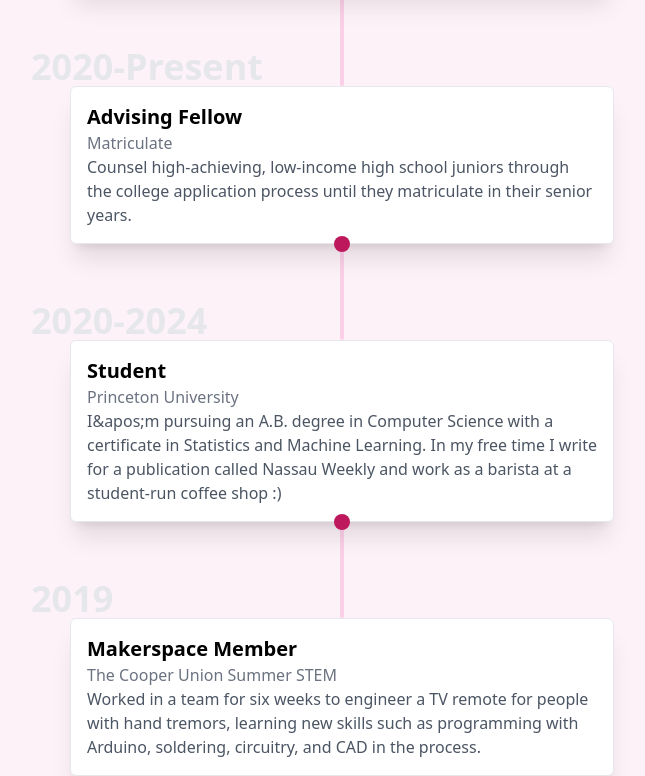
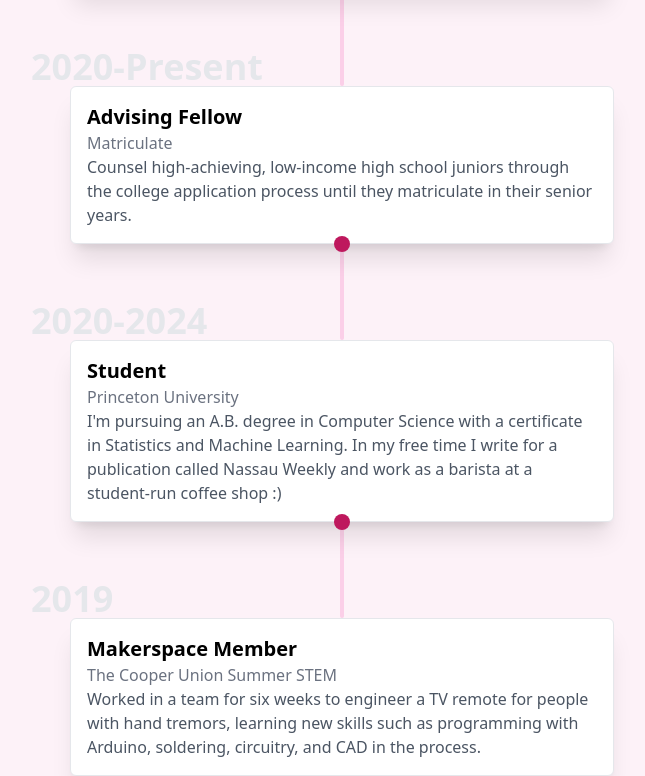
Before and after one commit to evavesely/My-Portfolio-Website, a Next.js app: page /experience in a window 1280 px wide. Shown: the part 1024-1800 px from the top of the page, without its empty margins (298-943 px from the left). Built offline with nearby package versions, Linux system fonts and the light colour scheme.

Commit message:
fixed typo

```diff
--- a/constants/data.js
+++ b/constants/data.js
@@ -28,7 +28,7 @@
           title: "Student",
           company: "Princeton University",
           year: "2020-2024",
-          desc: "I&apos;m pursuing an A.B. degree in Computer Science with a certificate in Statistics and Machine Learning. In my free time I write for a publication called Nassau Weekly and work as a barista at a student-run coffee shop :)",
+          desc: "I'm pursuing an A.B. degree in Computer Science with a certificate in Statistics and Machine Learning. In my free time I write for a publication called Nassau Weekly and work as a barista at a student-run coffee shop :)",
         },
         {
           title: "Makerspace Member",
--- a/pages/index.js
+++ b/pages/index.js
@@ -4,6 +4,9 @@
 import {BsStars} from 'react-icons/bs'
 import Image from "next/image"
 import ppic from '../public/PPic.png'
+
+import {fairyDustCursor} from "cursor-effects"
+new fairyDustCursor()
 
 export default function Home() {
   return (
```
